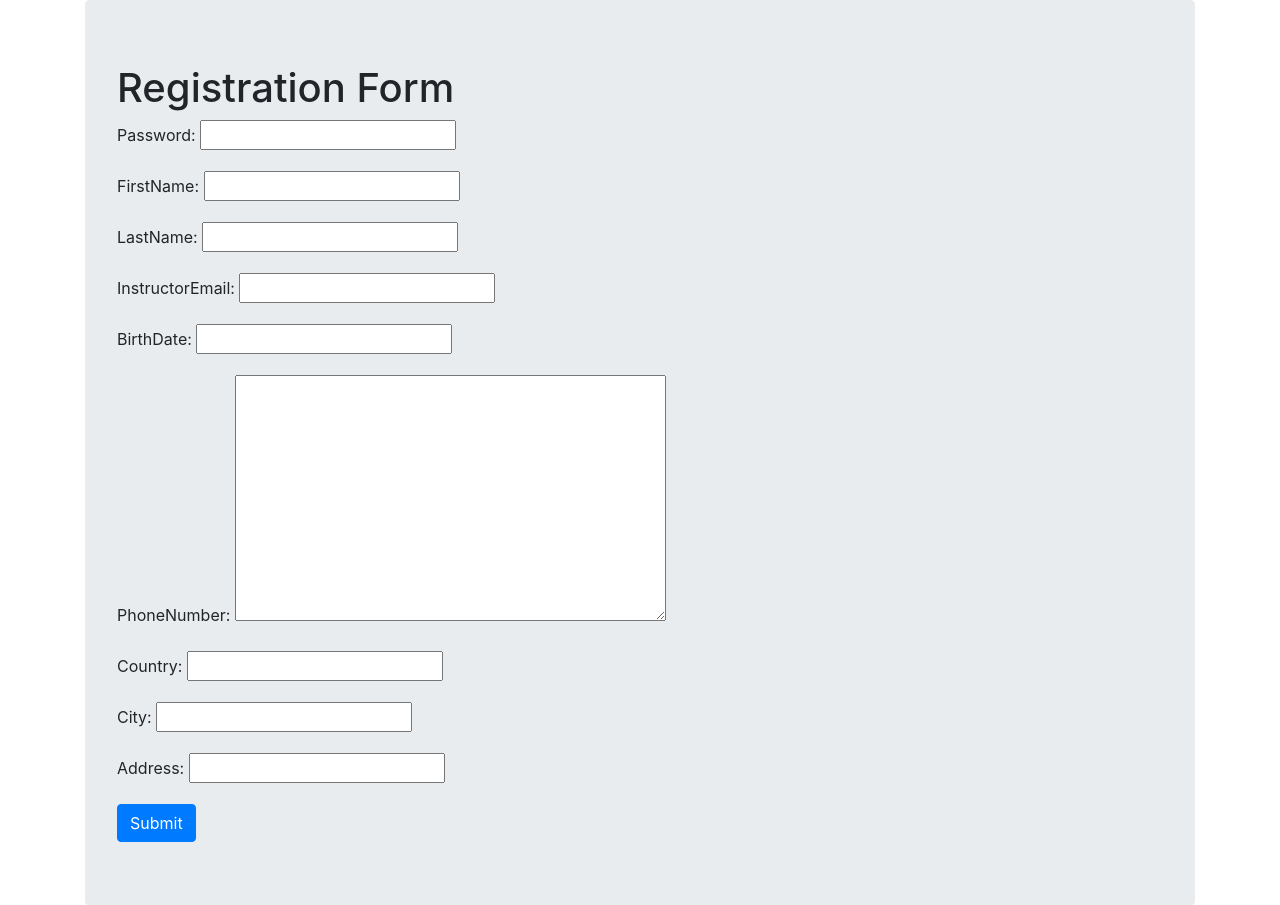
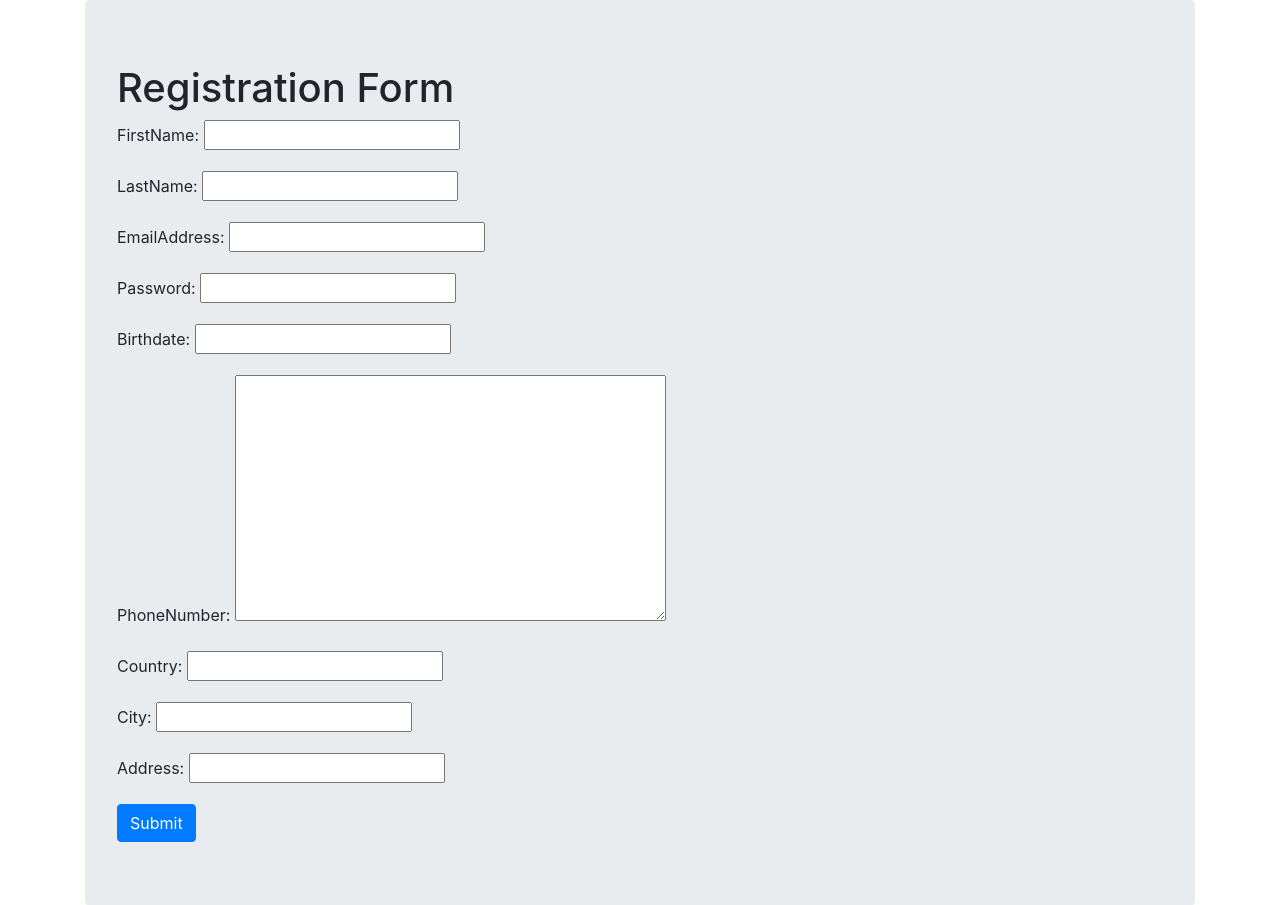
Before and after one commit to garoot/EduMe, a Django app: page /InstructorRegistration/ in a window 1280 px wide. Shown: the part 56-961 px from the top of the page. Run offline with Django 3.2, Linux system fonts and the light colour scheme; some libraries are stand-ins or nearby versions.

Commit message:
+fixed the redirect error for the Instructor registration page +fixed the DateField format in forms.py
-need to display error messages

```diff
--- a/InstructorAuthentication/forms.py
+++ b/InstructorAuthentication/forms.py
@@ -3,8 +3,13 @@
 from django import forms
 
 class NewInstructorForm(ModelForm):
-    password = forms.CharField(widget=forms.PasswordInput)
-
+    # password = forms.CharField(widget=forms.PasswordInput)
+    # InstructorEmail = forms.EmailField(required=True)
+    BirthDate = forms.DateField(
+    widget=forms.widgets.DateInput(format="%m/%d/%Y"))
     class Meta():
         model = Instructor
         exclude = ('UserStatus', 'InstructorStatus','last_login')
+        widgets = {
+        'password': forms.PasswordInput(),
+        }
--- a/InstructorAuthentication/models.py
+++ b/InstructorAuthentication/models.py
@@ -1,16 +1,17 @@
 from django.db import models
 from phone_field import PhoneField
-from django.contrib.auth.models import AbstractBaseUser
+from django.contrib.auth.models import User
 from django.db.models.signals import post_save
 from django.dispatch import receiver
 from django import forms
 
 # Create your models here.
-class Instructor(AbstractBaseUser):
-    FirstName = models.CharField(max_length=255)
+class Instructor(models.Model):
+    FirstName = models.CharField(max_length=255, )
     LastName = models.CharField(max_length=255)
-    InstructorEmail = models.EmailField(max_length=255, unique=True)
-    BirthDate = models.DateField()
+    EmailAddress = models.EmailField(max_length=255, unique=True)
+    password = models.CharField(max_length=32)
+    BirthDate = models.DateField(max_length=12, blank=True)
     PhoneNumber = PhoneField()
     Country = models.CharField(max_length=255)
     City = models.CharField(max_length=255)
@@ -20,10 +21,10 @@
     InstructorStatus = models.BooleanField('instructor status', default=False)
 
 
-    USERNAME_FIELD = 'InstructorEmail'
+    USERNAME_FIELD = 'EmailAddress'
 
     def __str__(self):
-        return self.InstructorEmail
+        return self.EmailAddress
 
     def create_instructor_courses_list():
         InstructorCourses = InstructorCourses.objects.create(self.id)
@@ -38,4 +39,4 @@
         instance.InstructorCourses.save()
 #######################################################################
 class InstructorCourses(models.Model):
-    instructor_id = models.OneToOneField(Instructor, on_delete=models.CASCADE, related_name= 'CoursesList')
+    instructor_id = models.OneToOneField(Instructor, on_delete=models.CASCADE, default=1, related_name= 'CoursesList')
--- a/InstructorAuthentication/urls.py
+++ b/InstructorAuthentication/urls.py
@@ -4,7 +4,7 @@
 from . import views
 
 urlpatterns = [
-    path('admin/', admin.site.urls),
+    # path('admin/', admin.site.urls),
     url(r'^$', views.index, name='index'),
     url('InstructorRegistration/', views.instructor_registration, name='instructor_registration'),
 
--- a/InstructorAuthentication/views.py
+++ b/InstructorAuthentication/views.py
@@ -1,4 +1,6 @@
 from django.shortcuts import render
+from django.http import HttpResponse
+from django.contrib import messages
 from InstructorAuthentication.forms import NewInstructorForm
 from InstructorAuthentication.models import Instructor, InstructorCourses
 
@@ -12,16 +14,21 @@
 
     form = NewInstructorForm()
 
-    if request.method == "POST":
+    if 'EmailAddress' in request.POST:
+        print("Hello World")
         form = NewInstructorForm(request.POST)
 
         if form.is_valid():
-            form.save(commit=TRUE)
+            print("here")
+            form.save()
+            return HttpResponse('InstructorAuthentication/InstructorRegistration.html',{'form':form})
 
-            return render(request, 'EduMe/index.html',
-                            {})
+
+            # return render(request, 'EduMe/index.html',
+            #                  {'form': form})
         else:
-            print("Error!")
+            # messages.error(request, "Error")
+            return HttpResponse('EduMe/index.html',{'form':form})
 
     else:
         return render(request, 'InstructorAuthentication/InstructorRegistration.html',
--- a/templates/InstructorAuthentication/InstructorRegistration.html
+++ b/templates/InstructorAuthentication/InstructorRegistration.html
@@ -6,6 +6,8 @@
   <h1>Registration Form</h1>
   <form method="POST">
     {{form.as_p}}
+    {{ form.errors }}
+    {{ form.non_field_errors }}
     {% csrf_token %}
     <input type="submit" class="btn btn-primary" value="Submit">
   </form>
```
Also changed, not shown: InstructorAuthentication/migrations/0001_initial.py, db.sqlite3.
